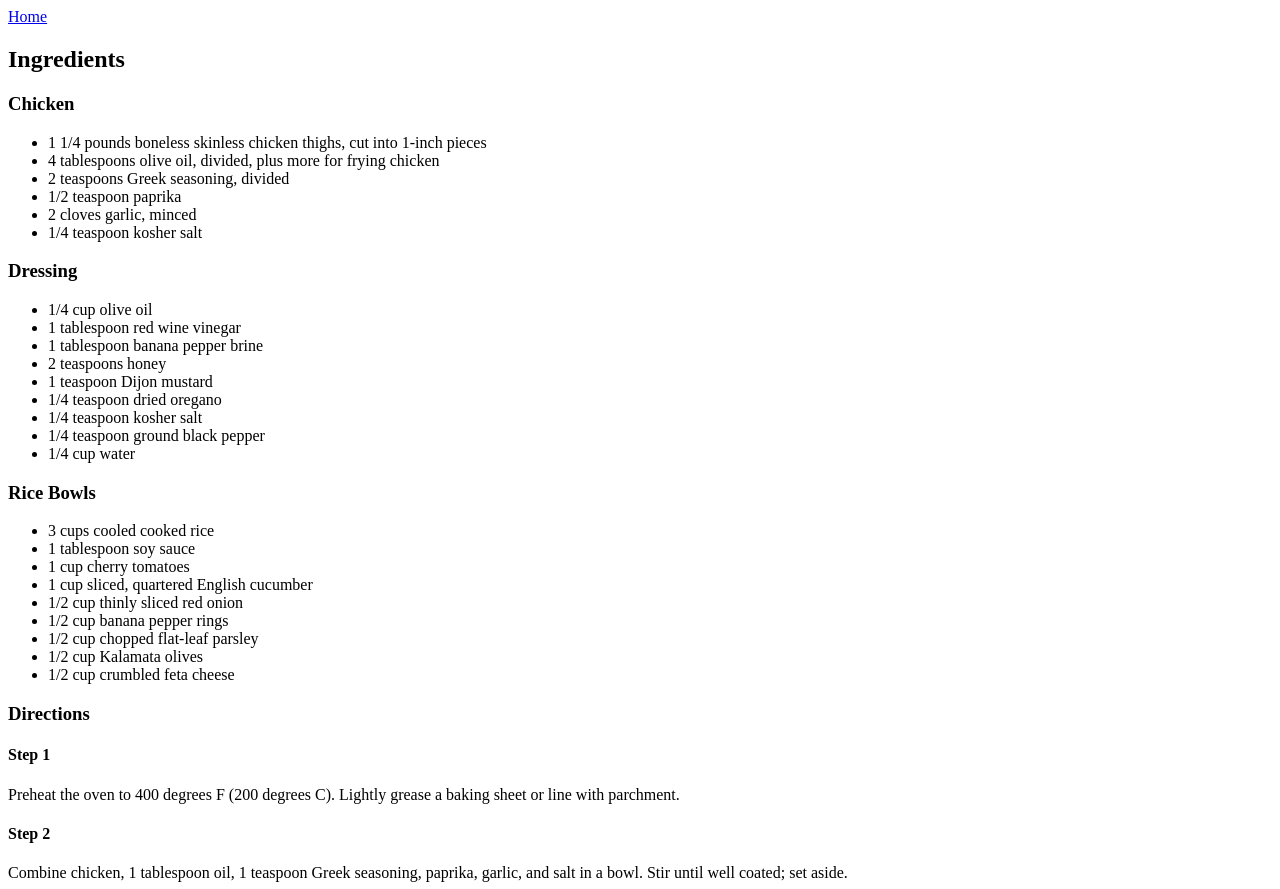
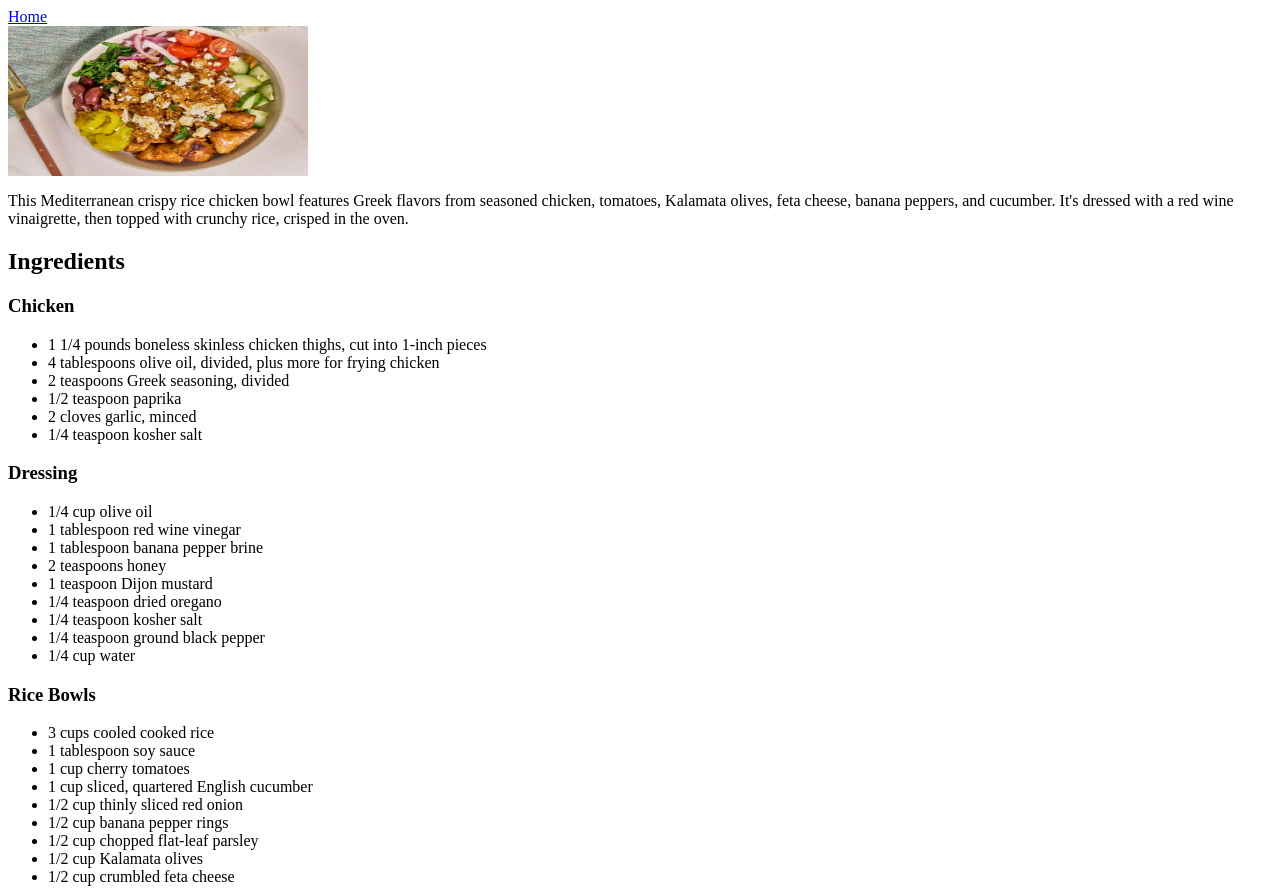
Before and after one commit to KillerLegends/theodinproject, a plain HTML site: page odin-recipes/chicken-bowl.html in a window 1280 px wide. Shown: the top 889 px of the page. Drawn offline with Linux system fonts and the light colour scheme.

Commit message:
feat: add picture of chicken bowl on chickenbowl.html

```diff
--- a/odin-recipes/chicken-bowl.html
+++ b/odin-recipes/chicken-bowl.html
@@ -2,11 +2,23 @@
   <head>
     <meta charset="UTF-8" />
     <meta name="viewport" content="width=device-width, initial-scale=1.0" />
-    <title>Document</title>
+    <title>Mediterranean Crispy Rice Chicken Bowl</title>
   </head>
   <body>
     <a href="index.html">Home</a>
-
+    <br />
+    <img
+      src="/assets/chickenbowl.jpg"
+      alt="a chicken bowl"
+      height="150"
+      width="300"
+    />
+    <p>
+      This Mediterranean crispy rice chicken bowl features Greek flavors from
+      seasoned chicken, tomatoes, Kalamata olives, feta cheese, banana peppers,
+      and cucumber. It's dressed with a red wine vinaigrette, then topped with
+      crunchy rice, crisped in the oven.
+    </p>
     <h2>Ingredients</h2>
     <h3>Chicken</h3>
     <ul>
```
